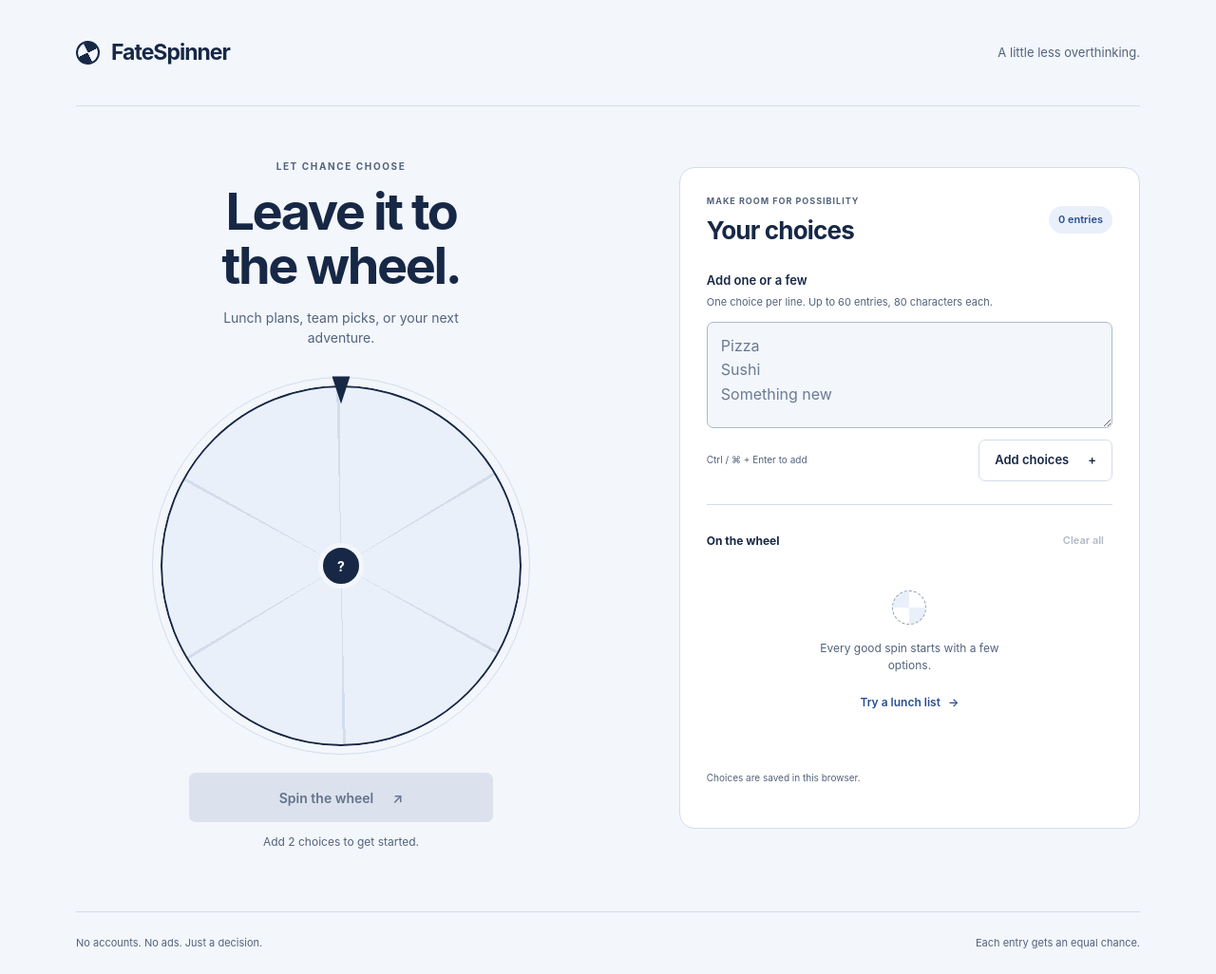
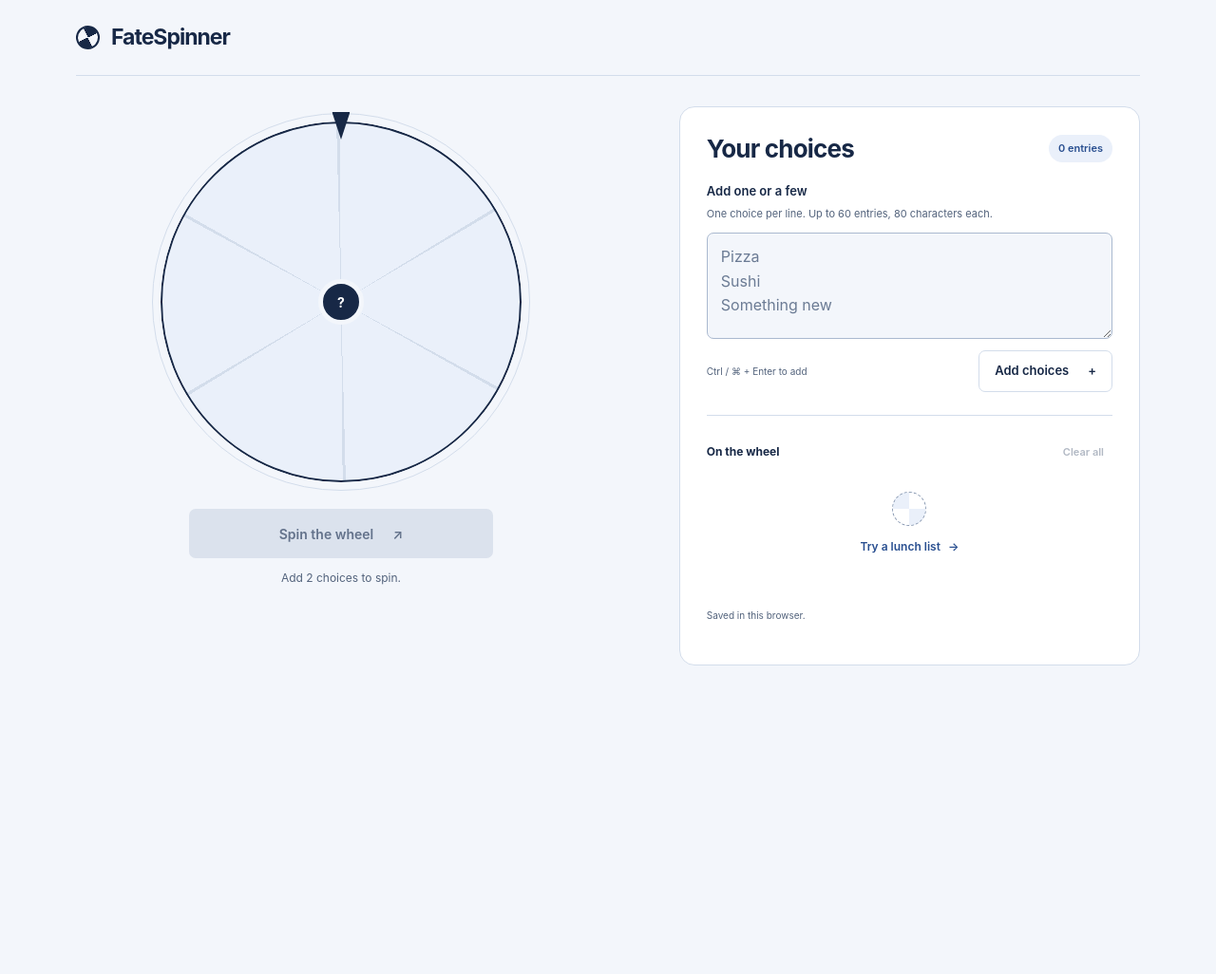
Before and after one commit to JustinReyes28/FateSpinner, a plain HTML site: page index.html in a window 1280 px wide. Shown: the whole page at 95% size. After the commit the page ends 800 px from the top, so only its background shows below. Drawn offline with Linux system fonts and the light colour scheme.

Commit message:
Remove spinner slogans and compact the interface

```diff
--- a/index.html
+++ b/index.html
@@ -7,7 +7,7 @@
     <meta http-equiv="Content-Security-Policy" content="default-src 'self'; script-src 'self'; style-src 'self'; img-src 'self' data:; connect-src 'none'; object-src 'none'; base-uri 'none'; form-action 'none';">
     <meta name="referrer" content="no-referrer">
     <meta name="theme-color" content="#f3f6fb">
-    <title>FateSpinner — Leave it to the wheel</title>
+    <title>FateSpinner</title>
     <link rel="icon" type="image/png" href="favicon.png">
     <link rel="stylesheet" href="style.css">
     <script src="spinner-core.js" defer></script>
@@ -17,17 +17,12 @@
     <main class="app-container">
         <header class="header">
             <a class="wordmark" href="./" aria-label="FateSpinner home"><span class="brand-mark" aria-hidden="true"></span>FateSpinner</a>
-            <p class="header-note">A little less overthinking.</p>
         </header>
 
         <div class="workspace">
             <section class="spinner-section" aria-labelledby="spinnerHeading">
-                <div class="section-intro">
-                    <p class="eyebrow">Let chance choose</p>
-                    <h1 id="spinnerHeading">Leave it to<br>the wheel.</h1>
-                    <p class="subtitle">Lunch plans, team picks, or your next adventure.</p>
-                    <a id="editChoicesLink" class="mobile-edit-link" href="#wordInput">Add your choices <span aria-hidden="true">↓</span></a>
-                </div>
+                <h1 id="spinnerHeading" class="sr-only">Decision wheel</h1>
+                <a id="editChoicesLink" class="mobile-edit-link" href="#wordInput">Add your choices <span aria-hidden="true">↓</span></a>
                 <div class="wheel-outer" aria-hidden="true">
                     <div class="pointer"></div>
                     <div class="wheel-clip"><div id="wheel" class="wheel"></div></div>
@@ -35,14 +30,14 @@
                 </div>
                 <div class="action-container">
                     <button id="spinBtn" class="btn btn-primary" type="button" disabled>Spin the wheel <span aria-hidden="true">↗</span></button>
-                    <p id="spinHint" class="spin-hint">Add at least 2 choices to get started.</p>
+                    <p id="spinHint" class="spin-hint">Add 2 choices to spin.</p>
                     <p id="lastPick" class="last-pick" hidden></p>
                 </div>
             </section>
 
             <section class="controls-section" aria-labelledby="choicesHeading">
                 <div class="panel-heading">
-                    <div><p class="eyebrow">Make room for possibility</p><h2 id="choicesHeading">Your choices</h2></div>
+                    <h2 id="choicesHeading">Your choices</h2>
                     <span id="itemCount" class="count-badge">0 entries</span>
                 </div>
                 <form id="choiceForm" novalidate>
@@ -58,24 +53,22 @@
                 <div class="list-heading"><h3>On the wheel</h3><button id="resetBtn" class="btn btn-text" type="button" disabled>Clear all</button></div>
                 <div id="emptyState" class="empty-state">
                     <span class="empty-wheel" aria-hidden="true"></span>
-                    <p>Every good spin starts with a few options.</p>
                     <button id="exampleBtn" class="btn btn-text" type="button">Try a lunch list <span aria-hidden="true">→</span></button>
                 </div>
                 <ol id="itemsList" class="items-list" aria-label="Choices on the wheel"></ol>
                 <div class="list-footer">
-                    <p id="saveNotice">Choices are saved in this browser.</p>
+                    <p id="saveNotice">Saved in this browser.</p>
                     <button id="undoBtn" class="btn btn-text" type="button" hidden>Undo clear</button>
                 </div>
             </section>
         </div>
-        <footer class="footer"><span>No accounts. No ads. Just a decision.</span><span>Each entry gets an equal chance.</span></footer>
         <p id="statusMessage" class="sr-only" role="status" aria-live="polite" aria-atomic="true"></p>
         <noscript><p class="noscript-message">Enable JavaScript to add choices and spin the wheel.</p></noscript>
     </main>
 
     <dialog id="resultDialog" class="result-dialog" aria-labelledby="resultHeading winnerName" aria-describedby="resultDetail">
         <div class="result-content">
-            <p class="eyebrow" id="resultHeading">The wheel has spoken</p>
+            <p class="result-label" id="resultHeading">Result</p>
             <h2 id="winnerName" class="winner-name"></h2>
             <p id="resultDetail" class="result-detail"></p>
             <button id="spinAgainBtn" class="btn btn-primary" type="button" autofocus>Spin again <span aria-hidden="true">↗</span></button>
--- a/script.js
+++ b/script.js
@@ -15,7 +15,7 @@
     function saveChoices() {
         try {
             localStorage.setItem(STORAGE_KEY, JSON.stringify(state.items));
-            elements.saveNotice.textContent = 'Choices are saved in this browser.';
+            elements.saveNotice.textContent = 'Saved in this browser.';
         } catch {
             elements.saveNotice.textContent = 'Browser storage is unavailable. Keep this tab open to retain your choices.';
         }
@@ -34,7 +34,8 @@
         const count = state.items.length;
         elements.spinBtn.disabled = count < 2 || state.isSpinning;
         elements.spinBtn.firstChild.textContent = state.isSpinning ? 'Choosing… ' : 'Spin the wheel ';
-        elements.spinHint.textContent = state.isSpinning ? 'A decision is on its way…' : count < 2 ? `Add ${2 - count} ${count === 1 ? 'more choice' : 'choices'} to get started.` : `${count} entries. One decision. Give it a spin.`;
+        elements.spinHint.hidden = count >= 2 && !state.isSpinning;
+        elements.spinHint.textContent = state.isSpinning ? 'Spinning…' : count < 2 ? `Add ${2 - count} ${count === 1 ? 'more choice' : 'choices'} to spin.` : '';
         elements.wordInput.disabled = state.isSpinning;
         elements.addWordBtn.disabled = state.isSpinning;
         elements.resetBtn.disabled = !count || state.isSpinning;
--- a/style.css
+++ b/style.css
@@ -28,17 +28,13 @@ h1, h2, h3, p { margin: 0; }
 button { cursor: pointer; }
 button:disabled { cursor: default; }
 .app-container { width: min(1120px, calc(100% - 64px)); margin: 0 auto; }
-.header { min-height: 112px; display: flex; align-items: center; justify-content: space-between; gap: 24px; border-bottom: 1px solid var(--line); }
+.header { min-height: 80px; display: flex; align-items: center; justify-content: space-between; gap: 24px; border-bottom: 1px solid var(--line); }
 .wordmark { color: var(--ink); display: inline-flex; align-items: center; gap: 12px; font-size: 23px; font-weight: 700; letter-spacing: -1px; text-decoration: none; }
 .brand-mark { display: inline-block; width: 25px; height: 25px; border: 2px solid var(--ink); border-radius: 50%; background: conic-gradient(var(--ink) 0deg 90deg, transparent 90deg 180deg, var(--ink) 180deg 270deg, transparent 270deg); transform: rotate(-25deg); }
-.header-note, .footer { color: var(--muted); font-size: 13px; }
-.workspace { display: grid; grid-template-columns: minmax(0, 1.15fr) minmax(0, 1fr); align-items: start; gap: clamp(40px, 6vw, 88px); padding: 56px 0 64px; }
+.workspace { display: grid; grid-template-columns: minmax(0, 1.15fr) minmax(0, 1fr); align-items: start; gap: clamp(40px, 6vw, 88px); padding: 32px 0 40px; }
 .spinner-section { display: flex; flex-direction: column; align-items: center; text-align: center; min-width: 0; }
-.eyebrow { color: var(--muted); text-transform: uppercase; letter-spacing: 1.6px; font-size: 10px; line-height: 1.5; font-weight: 700; }
-h1 { font-size: clamp(36px, 4.4vw, 54px); line-height: 1.05; letter-spacing: -2.4px; font-weight: 750; margin-top: 12px; }
-.subtitle { color: var(--muted); font-size: 14px; margin-top: 16px; max-width: 280px; }
 .mobile-edit-link { display: none; }
-.wheel-outer { position: relative; width: var(--wheel-size); height: var(--wheel-size); margin: 40px 0 28px; isolation: isolate; }
+.wheel-outer { position: relative; width: var(--wheel-size); height: var(--wheel-size); margin: 16px 0 28px; isolation: isolate; }
 .wheel-outer::before { content: ''; position: absolute; inset: -9px; border: 1px solid var(--line); border-radius: 50%; }
 .wheel-clip { width: 100%; height: 100%; border-radius: 50%; overflow: clip; }
 .wheel { height: 100%; width: 100%; border: 2px solid var(--ink); border-radius: 50%; overflow: hidden; position: relative; background: var(--soft); }
@@ -62,10 +58,9 @@ h1 { font-size: clamp(36px, 4.4vw, 54px); line-height: 1.05; letter-spacing: -2.
 .btn-secondary:disabled, .btn-text:disabled { opacity: 0.45; }
 .spin-hint { color: var(--muted); font-size: 12px; min-height: 18px; margin-top: 12px; }
 .last-pick { color: var(--ink); font-size: 12px; margin: 16px auto 0; overflow-wrap: anywhere; max-width: 100%; }
-.controls-section { background: var(--surface); border: 1px solid var(--line); border-radius: 16px; padding: 28px; margin-top: 8px; min-width: 0; }
-.panel-heading { display: flex; align-items: center; justify-content: space-between; gap: 12px; margin-bottom: 28px; }
-.panel-heading .eyebrow { letter-spacing: 1px; font-size: 9px; }
-h2 { font-size: 26px; line-height: 1.2; letter-spacing: -0.8px; font-weight: 650; margin-top: 8px; }
+.controls-section { background: var(--surface); border: 1px solid var(--line); border-radius: 16px; padding: 28px; margin-top: 0; min-width: 0; }
+.panel-heading { display: flex; align-items: center; justify-content: space-between; gap: 12px; margin-bottom: 20px; }
+h2 { font-size: 26px; line-height: 1.2; letter-spacing: -0.8px; font-weight: 650; }
 .count-badge { color: var(--accent); background: var(--soft); font-size: 11px; font-weight: 600; padding: 6px 10px; border-radius: 20px; white-space: nowrap; }
 label { font-weight: 600; font-size: 13px; display: block; }
 .field-hint { color: var(--muted); font-size: 11px; margin: 5px 0 12px; }
@@ -86,34 +81,28 @@ h3 { font-size: 12px; font-weight: 650; }
 .remove-btn { display: grid; place-items: center; flex-shrink: 0; width: 44px; height: 44px; border: 0; border-radius: 6px; background: transparent; color: var(--muted); font-size: 23px; line-height: 1; }
 .remove-btn:not(:disabled):hover { background: var(--soft); color: var(--ink); }
 .remove-btn:disabled { opacity: 0.35; }
-.empty-state { text-align: center; padding: 30px 14px 24px; color: var(--muted); font-size: 12px; }
-.empty-state p { max-width: 200px; margin: 16px auto 8px; }
+.empty-state { text-align: center; padding: 20px 14px 16px; color: var(--muted); font-size: 12px; }
 .empty-wheel { display: block; width: 36px; height: 36px; margin: auto; border: 1px dashed #8b9bb3; border-radius: 50%; background: conic-gradient(transparent 0deg 90deg, var(--soft) 90deg 180deg, transparent 180deg 270deg, var(--soft) 270deg); }
 .empty-state .btn { font-size: 12px; color: var(--accent); }
 .list-footer { display: flex; align-items: center; justify-content: space-between; gap: 8px; min-height: 48px; margin-top: 10px; }
 .list-footer p { color: var(--muted); font-size: 10px; max-width: 260px; }
 .list-footer .btn { font-size: 11px; white-space: nowrap; }
-.footer { display: flex; justify-content: space-between; gap: 16px; border-top: 1px solid var(--line); padding: 24px 0; font-size: 11px; }
 .result-dialog { border: 1px solid var(--line); border-radius: 18px; padding: 0; width: min(440px, calc(100% - 32px)); max-height: calc(100dvh - 48px); overflow-y: auto; color: var(--ink); background: var(--surface); }
 .result-dialog::backdrop { background: rgba(23, 40, 70, 0.45); }
 .result-content { text-align: center; display: flex; flex-direction: column; gap: 12px; padding: 40px 32px 24px; }
 .winner-name { font-size: clamp(30px, 6vw, 44px); line-height: 1.15; letter-spacing: -1.3px; margin: 8px 0; overflow-wrap: anywhere; }
+.result-label { color: var(--muted); font-size: 13px; }
 .result-detail { color: var(--muted); font-size: 13px; margin-bottom: 20px; }
 .sr-only { position: absolute; width: 1px; height: 1px; margin: -1px; padding: 0; overflow: hidden; clip-path: inset(50%); white-space: nowrap; border: 0; }
 .noscript-message { background: var(--surface); border: 1px solid var(--line); padding: 16px; margin: 16px 0; }
 @media (max-width: 800px) {
     :root { --wheel-size: min(340px, calc(100vw - 80px)); }
     .app-container { width: min(480px, calc(100% - 40px)); }
-    .header { min-height: 88px; }
+    .header { min-height: 72px; }
     .wordmark { font-size: 21px; }
-    .header-note { display: none; }
-    .workspace { grid-template-columns: minmax(0, 1fr); gap: 36px; padding: 36px 0; }
-    h1 { font-size: 44px; }
-    .subtitle { font-size: 13px; }
-    .mobile-edit-link { display: inline-flex; align-items: center; justify-content: center; gap: 8px; color: var(--accent); min-height: 44px; font-size: 12px; margin-top: 8px; text-underline-offset: 4px; }
-    .wheel-outer { margin-top: 24px; }
+    .workspace { grid-template-columns: minmax(0, 1fr); gap: 28px; padding: 24px 0; }
+    .mobile-edit-link { display: inline-flex; align-items: center; justify-content: center; gap: 8px; color: var(--accent); min-height: 44px; font-size: 12px; text-underline-offset: 4px; }
     .controls-section { margin: 0; padding: 24px; }
-    .footer { flex-direction: column; align-items: center; gap: 6px; text-align: center; }
     .shortcut-hint { display: none; }
     .form-actions { justify-content: flex-end; }
 }
@@ -121,9 +110,7 @@ h3 { font-size: 12px; font-weight: 650; }
     :root { --wheel-size: calc(100vw - 64px); --label-offset: 38px; }
     .app-container { width: calc(100% - 32px); }
     .controls-section { padding: 20px 16px; }
-    .panel-heading .eyebrow { max-width: 140px; }
     .count-badge { padding: 5px 8px; }
-    h1 { font-size: 40px; }
     .wheel-text { font-size: 11px; }
 }
 @media (prefers-reduced-motion: reduce) {
```
